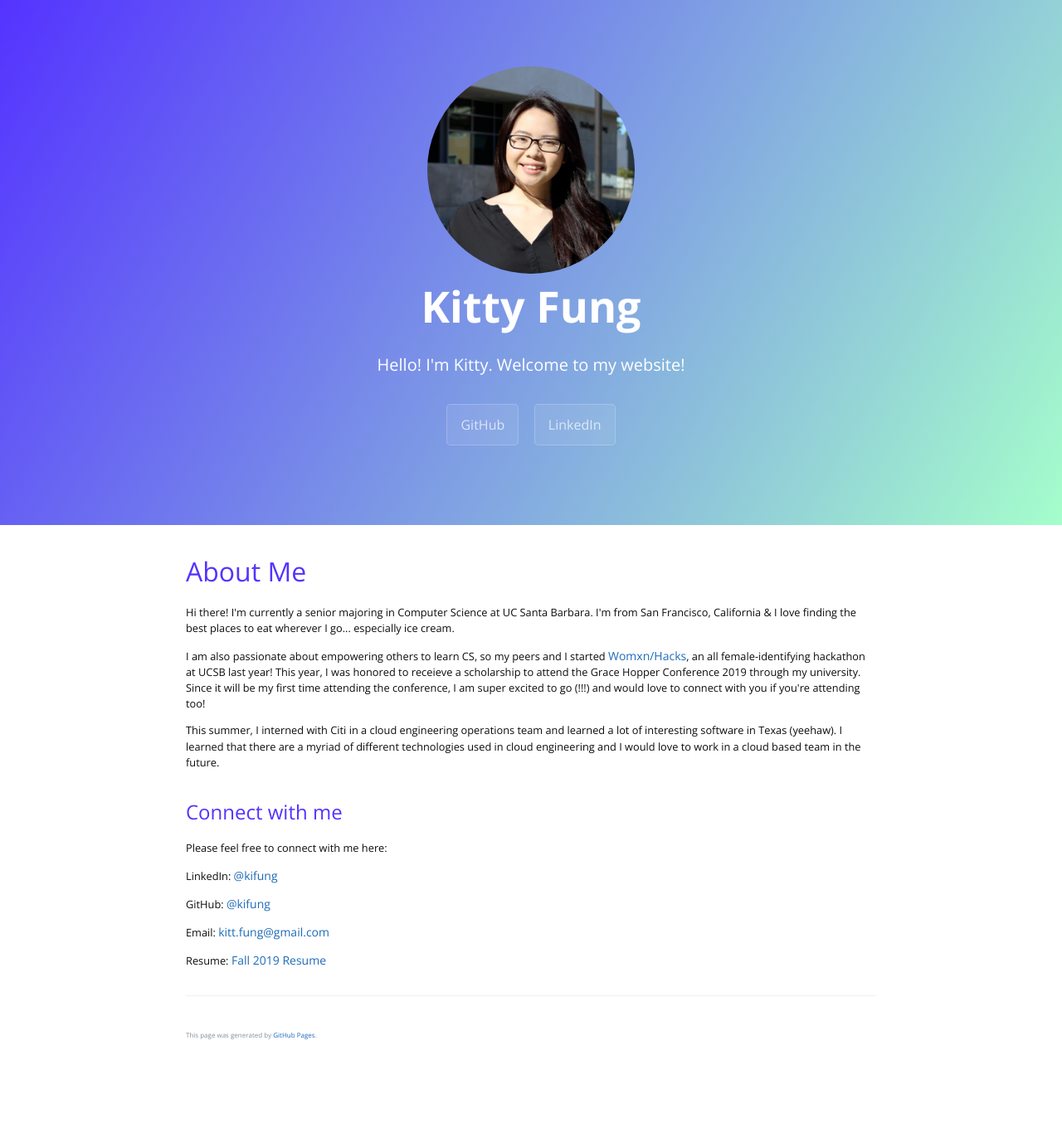
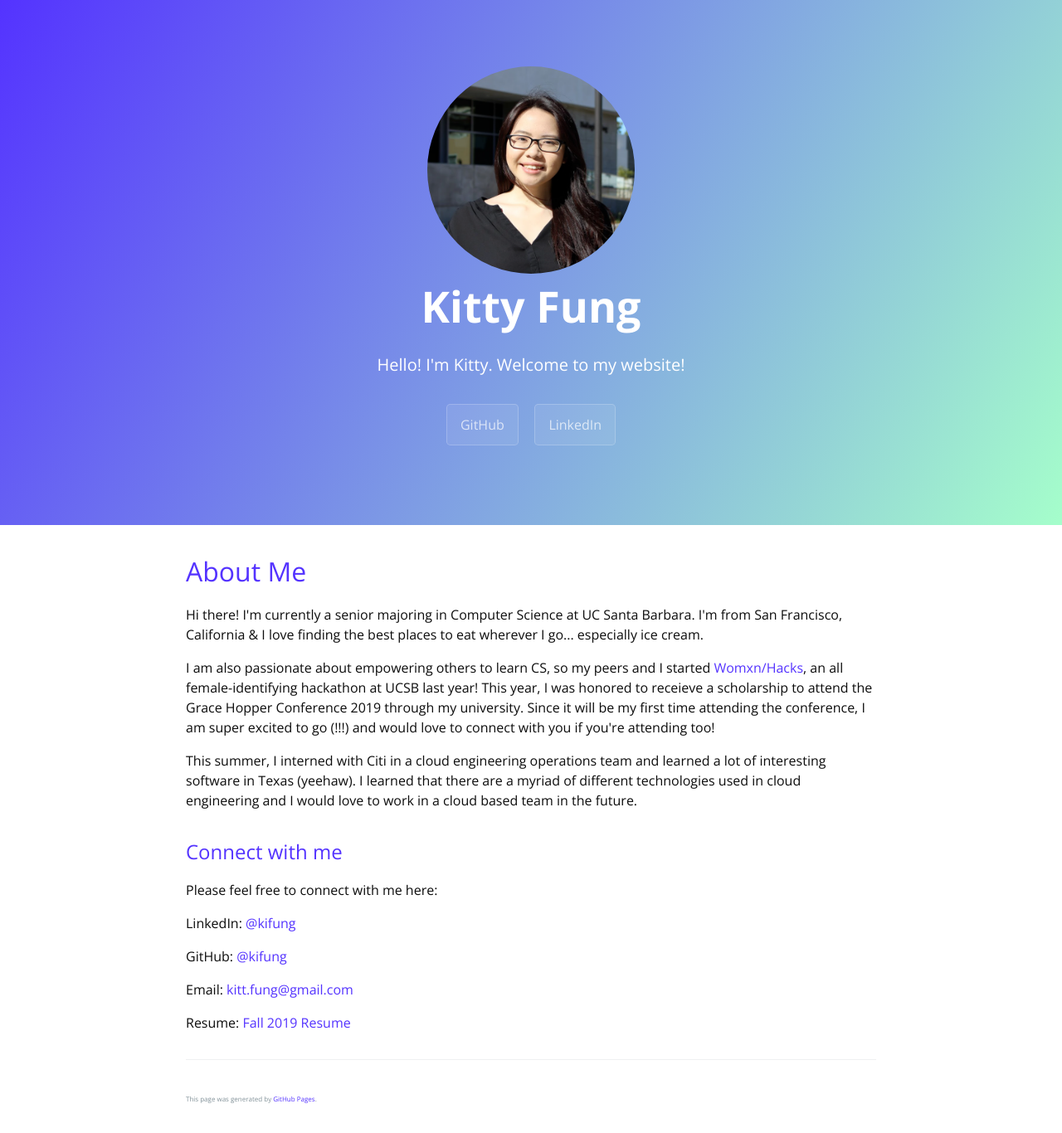
Before and after one commit to kifung/kifung.github.io, a Jekyll site: the page built from index.md, in a window 1280 px wide. Shown: the whole page at 83% size. Built offline with Jekyll 4.4.1, drawn with Linux system fonts in a browser that asks for light colours; before the commit the page ends 1289 px from its top, so only the background shows below that.

Commit message:
updated font size

```diff
--- a/_layouts/home.html
+++ b/_layouts/home.html
@@ -35,14 +35,14 @@
       {{ content }}
       <h1>About Me</h1>
       <p>Hi there! I'm currently a senior majoring in Computer Science at UC Santa Barbara. I'm from San Francisco, California & I love finding the best places to eat wherever I go... especially ice cream.</p>
-      <p>I am also passionate about empowering others to learn CS, so my peers and I started <a href="https://womxnhacks.com" style="font-size:14px">Womxn/Hacks</a>, an all female-identifying hackathon at UCSB last year! This year, I was honored to receieve a scholarship to attend the Grace Hopper Conference 2019 through my university. Since it will be my first time attending the conference, I am super excited to go (!!!) and would love to connect with you if you're attending too!</p>
+      <p>I am also passionate about empowering others to learn CS, so my peers and I started <a href="https://womxnhacks.com" style="font-size:16px">Womxn/Hacks</a>, an all female-identifying hackathon at UCSB last year! This year, I was honored to receieve a scholarship to attend the Grace Hopper Conference 2019 through my university. Since it will be my first time attending the conference, I am super excited to go (!!!) and would love to connect with you if you're attending too!</p>
       <p>This summer, I interned with Citi in a cloud engineering operations team and learned a lot of interesting software in Texas (yeehaw). I learned that there are a myriad of different technologies used in cloud engineering and I would love to work in a cloud based team in the future.</p>
       <h2>Connect with me</h2>
       <p>Please feel free to connect with me here:</p>
-      <p>LinkedIn: <a href="https://linkedin.com/in/kifung" style="font-size:14px"> @kifung</a></p>
-      <p>GitHub: <a href="https://github.com/kifung" style="font-size:14px"> @kifung</a></p>
-      <p>Email: <a href="mailto: kitt.fung@gmail.com" style="font-size:14px">kitt.fung@gmail.com</a></p>
-      <p>Resume:<a href="/assets/media/Kitty_Fung_Resume.pdf" style="font-size:14px"> Fall 2019 Resume</a></p>
+      <p>LinkedIn: <a href="https://linkedin.com/in/kifung" style="font-size:16px"> @kifung</a></p>
+      <p>GitHub: <a href="https://github.com/kifung" style="font-size:16px"> @kifung</a></p>
+      <p>Email: <a href="mailto: kitt.fung@gmail.com" style="font-size:16px">kitt.fung@gmail.com</a></p>
+      <p>Resume:<a href="/assets/media/Kitty_Fung_Resume_1.pdf" style="font-size:16px"> Fall 2019 Resume</a></p>
 
       <footer class="site-footer">
         {% if site.github.is_project_page %}
--- a/assets/css/style.css
+++ b/assets/css/style.css
@@ -252,9 +252,9 @@ td, th { padding: 0; }
 
 * { box-sizing: border-box; }
 
-body { padding: 0; margin: 0; font-family: "Open Sans", "Helvetica Neue", Helvetica, Arial, sans-serif; font-size: 10px; line-height: 1.5; color: #0d0d0d; }
+body { padding: 0; margin: 0; font-family: "Open Sans", "Helvetica Neue", Helvetica, Arial, sans-serif; font-size: 14px; line-height: 1.5; color: #0d0d0d; }
 
-a { color: #1e6bb8; text-decoration: none; font-size: 16px; }
+a { color: #5433FF; text-decoration: none; font-size: 16px; }
 a:hover { text-decoration: underline; }
 
 .btn { display: inline-block; margin-bottom: 1rem; color: rgba(255, 255, 255, 0.7); background-color: rgba(255, 255, 255, 0.08); border-color: rgba(255, 255, 255, 0.2); border-style: solid; border-width: 1px; border-radius: 0.3rem; transition: color 0.2s, background-color 0.2s, border-color 0.2s; }
@@ -287,7 +287,7 @@ a:hover { text-decoration: underline; }
 @media screen and (max-width: 42em) { .main-content { padding: 2rem 1rem; font-size: 1rem; } }
 .main-content img { max-width: 100%; }
 .main-content h1, .main-content h2, .main-content h3, .main-content h4, .main-content h5, .main-content h6 { margin-top: 2rem; margin-bottom: 1rem; font-weight: normal; color: #5433FF; }
-.main-content p { margin-bottom: 1em; font-size: 0.8rem;}
+.main-content p { margin-bottom: 1em; font-size: 1rem;}
 .main-content code { padding: 2px 4px; font-family: Consolas, "Liberation Mono", Menlo, Courier, monospace; font-size: 0.9rem; color: #FFFFFF; background-color: #f3f6fa; border-radius: 0.3rem; }
 .main-content pre { padding: 0.8rem; margin-top: 0; margin-bottom: 1rem; font: 1rem Consolas, "Liberation Mono", Menlo, Courier, monospace; color: #FFFFFF; word-wrap: normal; background-color: #f3f6fa; border: solid 1px #dce6f0; border-radius: 0.3rem; }
 .main-content pre > code { padding: 0; margin: 0; font-size: 0.9rem; color: #567482; word-break: normal; white-space: pre; background: transparent; border: 0; }
@@ -315,4 +315,4 @@ a:hover { text-decoration: underline; }
 
 .site-footer-owner { display: block; font-weight: bold; }
 
-.site-footer-credits { color: #819198; font-size: 8px;}
+.site-footer-credits { color: #819198; font-size: 8px; }
--- a/assets/css/style.scss
+++ b/assets/css/style.scss
@@ -252,9 +252,9 @@ td, th { padding: 0; }
 
 * { box-sizing: border-box; }
 
-body { padding: 0; margin: 0; font-family: "Open Sans", "Helvetica Neue", Helvetica, Arial, sans-serif; font-size: 10px; line-height: 1.5; color: #0d0d0d; }
+body { padding: 0; margin: 0; font-family: "Open Sans", "Helvetica Neue", Helvetica, Arial, sans-serif; font-size: 14px; line-height: 1.5; color: #0d0d0d; }
 
-a { color: #1e6bb8; text-decoration: none; font-size: 16px; }
+a { color: #5433FF; text-decoration: none; font-size: 16px; }
 a:hover { text-decoration: underline; }
 
 .btn { display: inline-block; margin-bottom: 1rem; color: rgba(255, 255, 255, 0.7); background-color: rgba(255, 255, 255, 0.08); border-color: rgba(255, 255, 255, 0.2); border-style: solid; border-width: 1px; border-radius: 0.3rem; transition: color 0.2s, background-color 0.2s, border-color 0.2s; }
@@ -287,7 +287,7 @@ a:hover { text-decoration: underline; }
 @media screen and (max-width: 42em) { .main-content { padding: 2rem 1rem; font-size: 1rem; } }
 .main-content img { max-width: 100%; }
 .main-content h1, .main-content h2, .main-content h3, .main-content h4, .main-content h5, .main-content h6 { margin-top: 2rem; margin-bottom: 1rem; font-weight: normal; color: #5433FF; }
-.main-content p { margin-bottom: 1em; font-size: 0.8rem;}
+.main-content p { margin-bottom: 1em; font-size: 1rem;}
 .main-content code { padding: 2px 4px; font-family: Consolas, "Liberation Mono", Menlo, Courier, monospace; font-size: 0.9rem; color: #FFFFFF; background-color: #f3f6fa; border-radius: 0.3rem; }
 .main-content pre { padding: 0.8rem; margin-top: 0; margin-bottom: 1rem; font: 1rem Consolas, "Liberation Mono", Menlo, Courier, monospace; color: #FFFFFF; word-wrap: normal; background-color: #f3f6fa; border: solid 1px #dce6f0; border-radius: 0.3rem; }
 .main-content pre > code { padding: 0; margin: 0; font-size: 0.9rem; color: #567482; word-break: normal; white-space: pre; background: transparent; border: 0; }
```
Also changed, not shown: 8 other files.
